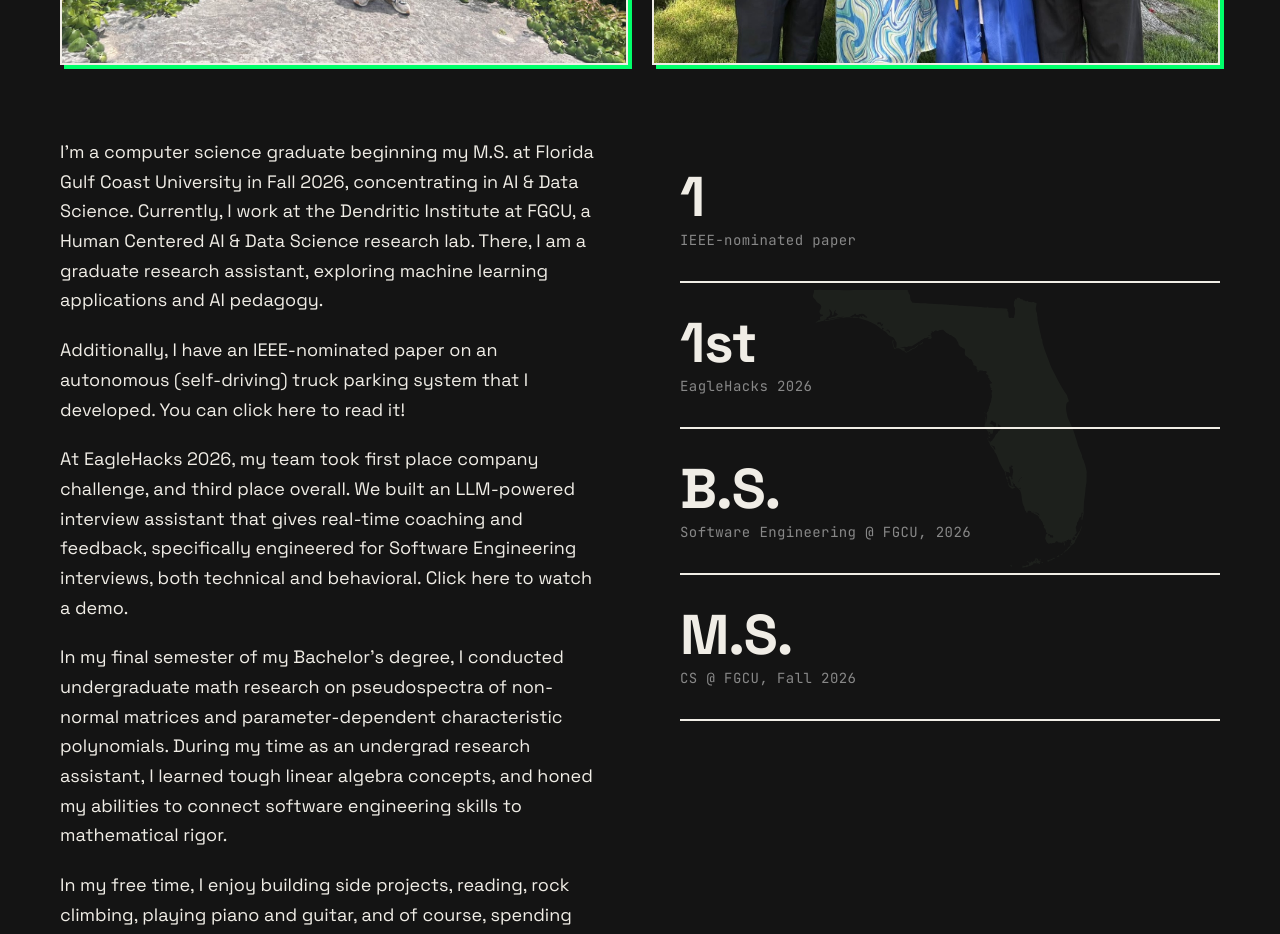
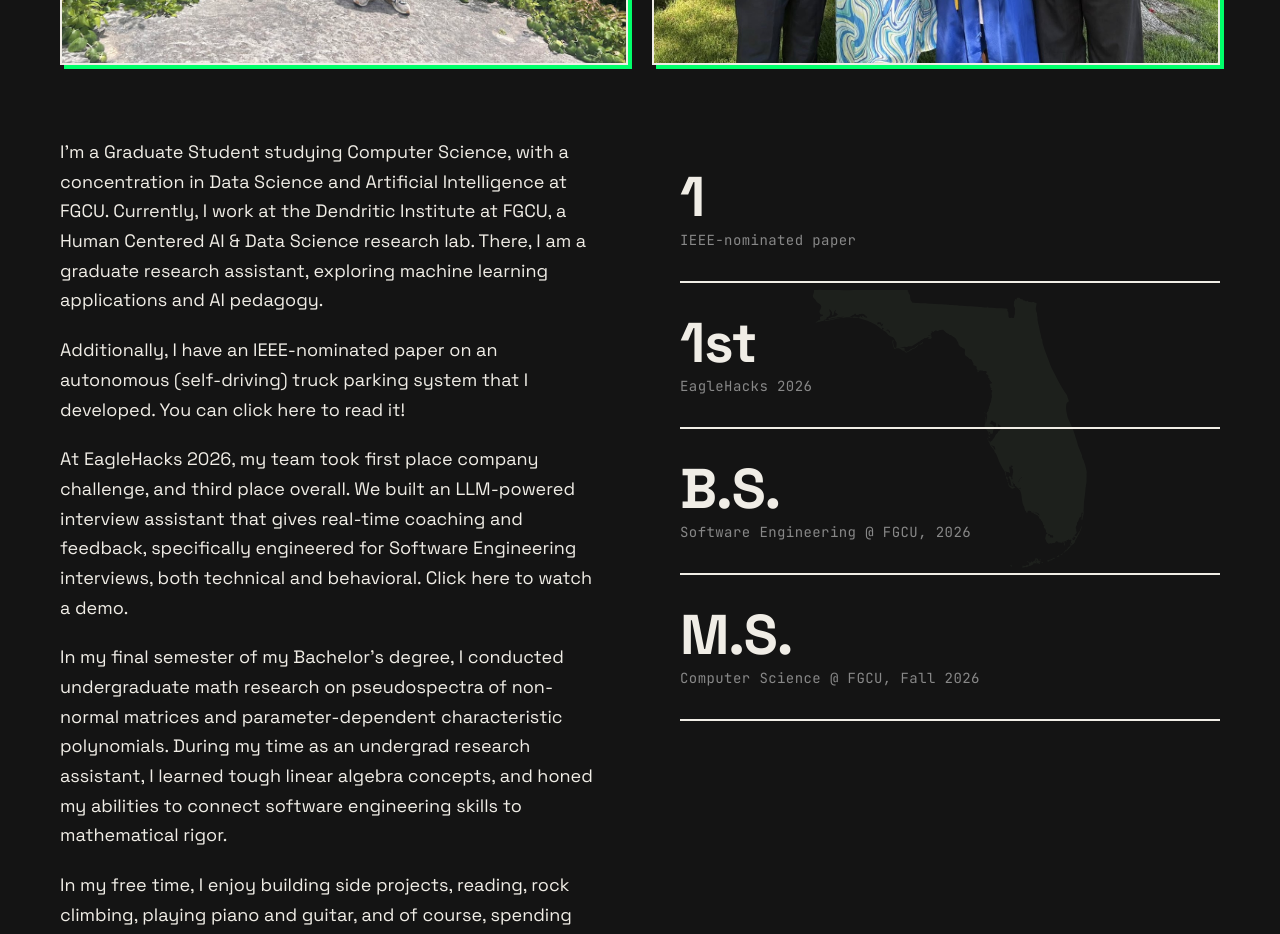
Before and after one commit to georgealenchery/george-portfolio, a React (Vite) app: page / in a window 1280 px wide. Shown: the part 1360-2294 px from the top of the page. Built offline with nearby package versions, Linux system fonts and the light colour scheme.

Commit message:
Fixed grad student wording in BG section

```diff
--- a/src/components/Background.jsx
+++ b/src/components/Background.jsx
@@ -7,7 +7,7 @@ const stats = [
   { value: '1', label: 'IEEE-nominated paper' },
   { value: '1st', label: 'EagleHacks 2026' },
   {value: 'B.S.', label: 'Software Engineering @ FGCU, 2026' },
-  { value: 'M.S.', label: 'CS @ FGCU, Fall 2026' }
+  { value: 'M.S.', label: 'Computer Science @ FGCU, Fall 2026' }
 ]
 
 export default function Background() {
@@ -25,8 +25,7 @@ export default function Background() {
       <div className="background-grid">
         <div className="background-prose">
           <p>
-            I'm a computer science graduate beginning my M.S. at Florida Gulf Coast University in Fall 2026,
-            concentrating in AI &amp; Data Science. Currently, I work at the Dendritic Institute at FGCU, a Human Centered AI &amp;
+            I'm a Graduate Student studying Computer Science, with a concentration in Data Science and Artificial Intelligence at FGCU. Currently, I work at the Dendritic Institute at FGCU, a Human Centered AI &amp;
             Data Science research lab. There, I am a graduate research assistant, exploring machine learning applications and AI pedagogy.
             </p>
             <p>
```
